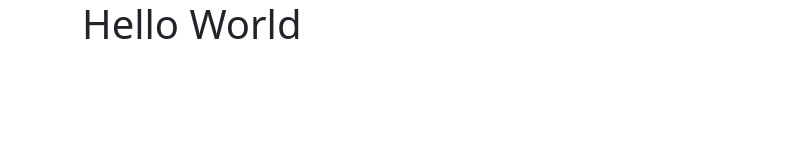
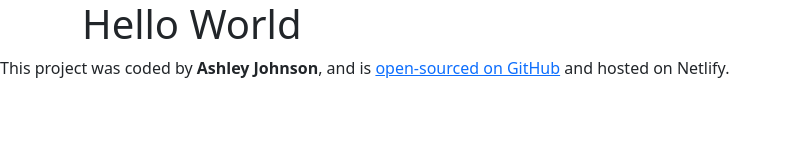
Before and after one commit to ajnomoney/final-weather-app, a plain HTML site: page index.html in a window 1280 px wide. Shown: the whole page, without its empty margins (0-792 px from the left). Drawn offline with nearby package versions, Linux system fonts and the light colour scheme.

Commit message:
Added footer with links

```diff
--- a/index.html
+++ b/index.html
@@ -19,5 +19,12 @@
       <h1>Hello World</h1>
     </div>
     <script src="src/app.js"></script>
+    <footer>
+      This project was coded by <strong>Ashley Johnson</strong>, and is
+      <a href="https://github.com/ajnomoney/final-weather-app"
+        >open-sourced on GitHub</a
+      >
+      and hosted on Netlify.
+    </footer>
   </body>
 </html>
```
Also changed, not shown: 1 other file.
